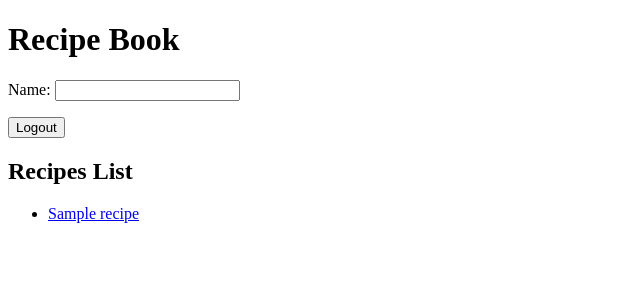
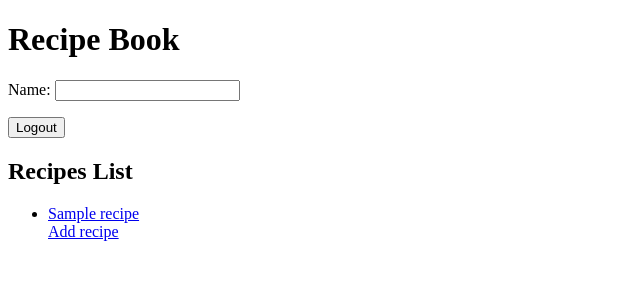
Before and after one commit to pierce-06/recipebook-cabalteja-pierce, a Django app: template recipebook/ledger/templates/recipe/recipelist.html in a window 1280 px wide. Shown: the top 300 px of the page, without its empty margins (0-640 px from the left). Run offline with Django 5.2, Linux system fonts and the light colour scheme; the template is opened without the code that fills it: values that come from a table or form of the project are taken from there, others are empty; a user stored in the database is signed in; tables that the repository leaves empty hold one stand-in row (values such as "Sample post").

Commit message:
Added a link for adding recipes

```diff
--- a/recipebook/ledger/templates/recipe/recipelist.html
+++ b/recipebook/ledger/templates/recipe/recipelist.html
@@ -8,6 +8,6 @@
     {% for recipe in recipes %}
     <li><a href='{{ recipe.get_absolute_url }}'>{{ recipe.name }}</a></li>
     {% endfor %}
-    <a href="{% url 'ledger:recipe_add' %}"></a>
+    <a href="{% url 'ledger:recipe_add' %}">Add recipe</a>
 </ul>
 {% endblock %}
```
